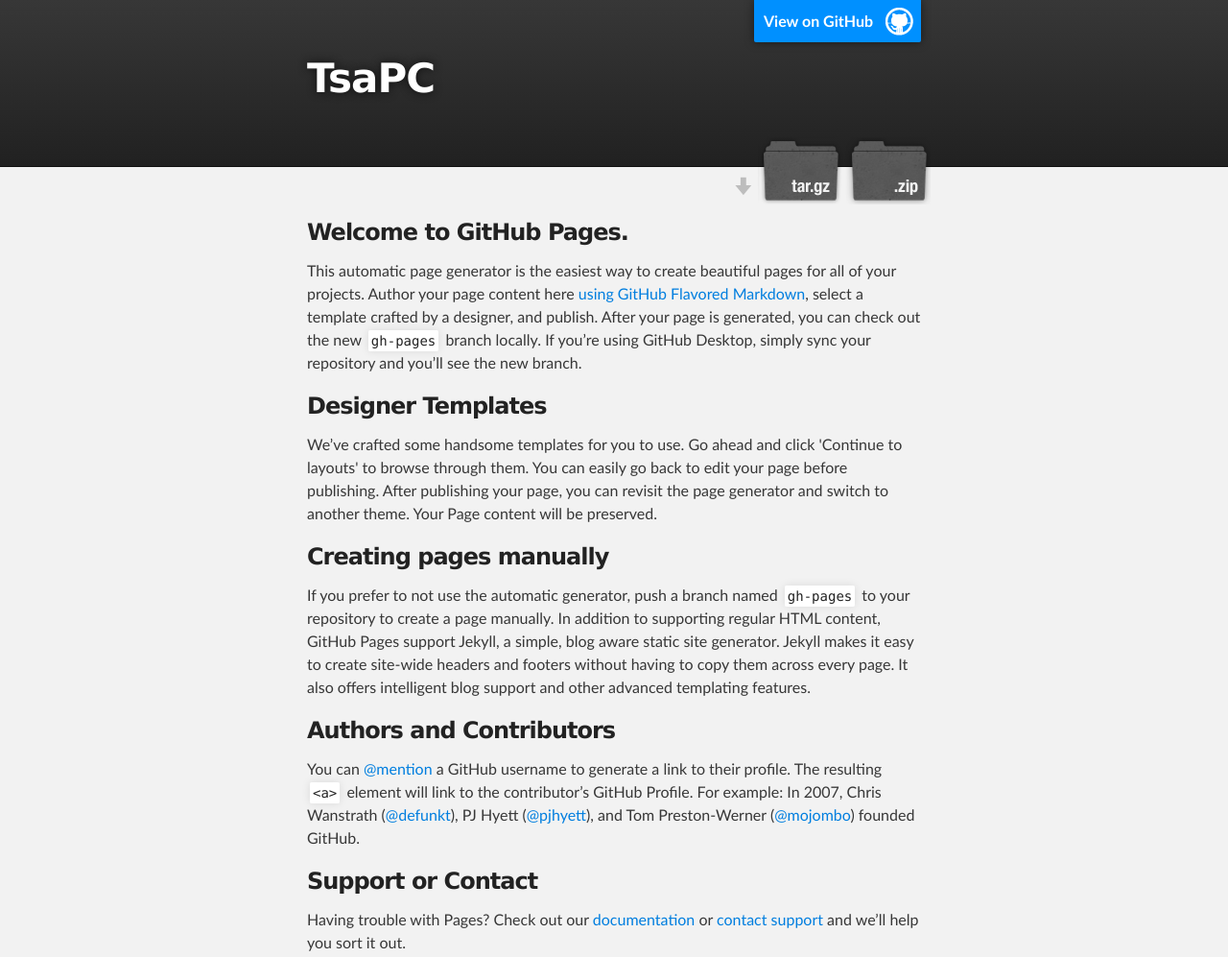
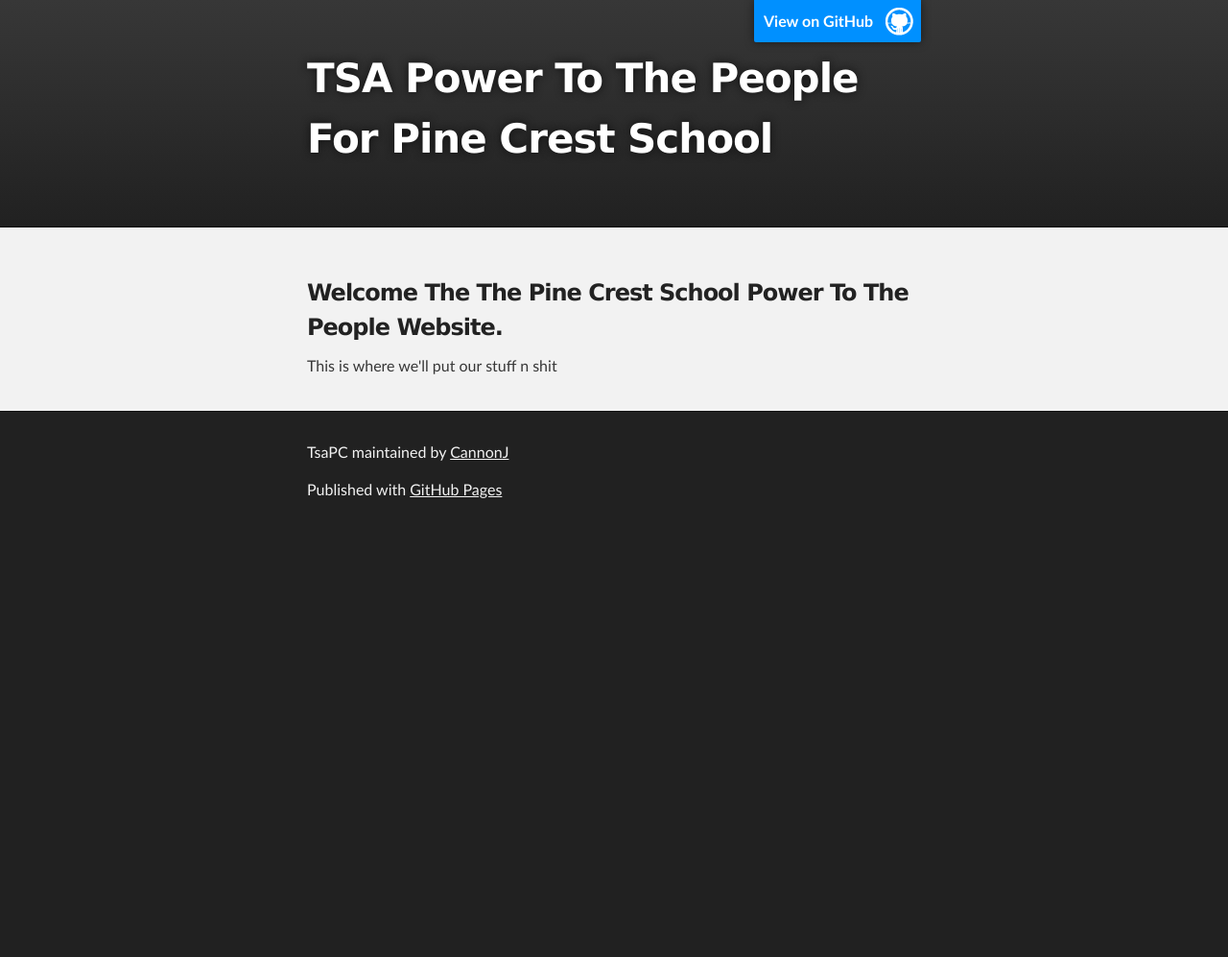
Before and after one commit to CannonJ/TSA, a plain HTML site: page index.html in a window 1280 px wide. Shown: the top 997 px of the page at 96% size. After the commit the page ends 800 px from the top, so only its background shows below. Drawn offline with Linux system fonts and the light colour scheme.

Commit message:
Update index.html
will this look good? idk lol

```diff
--- a/index.html
+++ b/index.html
@@ -18,13 +18,9 @@
         <header class="inner">
           <a id="forkme_banner" href="https://github.com/CannonJ/TSA">View on GitHub</a>
 
-          <h1 id="project_title">TsaPC</h1>
+          <h1 id="project_title">TSA Power To The People For Pine Crest School</h1>
           <h2 id="project_tagline"></h2>
 
-            <section id="downloads">
-              <a class="zip_download_link" href="https://github.com/CannonJ/TSA/zipball/master">Download this project as a .zip file</a>
-              <a class="tar_download_link" href="https://github.com/CannonJ/TSA/tarball/master">Download this project as a tar.gz file</a>
-            </section>
         </header>
     </div>
 
@@ -32,29 +28,9 @@
     <div id="main_content_wrap" class="outer">
       <section id="main_content" class="inner">
         <h3>
-<a id="welcome-to-github-pages" class="anchor" href="#welcome-to-github-pages" aria-hidden="true"><span class="octicon octicon-link"></span></a>Welcome to GitHub Pages.</h3>
+<a id="welcome-to-pc-tsa" class="anchor" href="#welcome-to-pc-tsa" aria-hidden="true"><span class="octicon octicon-link"></span></a>Welcome The The Pine Crest School Power To The People Website.</h3>
 
-<p>This automatic page generator is the easiest way to create beautiful pages for all of your projects. Author your page content here <a href="https://guides.github.com/features/mastering-markdown/">using GitHub Flavored Markdown</a>, select a template crafted by a designer, and publish. After your page is generated, you can check out the new <code>gh-pages</code> branch locally. If you’re using GitHub Desktop, simply sync your repository and you’ll see the new branch.</p>
-
-<h3>
-<a id="designer-templates" class="anchor" href="#designer-templates" aria-hidden="true"><span class="octicon octicon-link"></span></a>Designer Templates</h3>
-
-<p>We’ve crafted some handsome templates for you to use. Go ahead and click 'Continue to layouts' to browse through them. You can easily go back to edit your page before publishing. After publishing your page, you can revisit the page generator and switch to another theme. Your Page content will be preserved.</p>
-
-<h3>
-<a id="creating-pages-manually" class="anchor" href="#creating-pages-manually" aria-hidden="true"><span class="octicon octicon-link"></span></a>Creating pages manually</h3>
-
-<p>If you prefer to not use the automatic generator, push a branch named <code>gh-pages</code> to your repository to create a page manually. In addition to supporting regular HTML content, GitHub Pages support Jekyll, a simple, blog aware static site generator. Jekyll makes it easy to create site-wide headers and footers without having to copy them across every page. It also offers intelligent blog support and other advanced templating features.</p>
-
-<h3>
-<a id="authors-and-contributors" class="anchor" href="#authors-and-contributors" aria-hidden="true"><span class="octicon octicon-link"></span></a>Authors and Contributors</h3>
-
-<p>You can <a href="https://github.com/blog/821" class="user-mention">@mention</a> a GitHub username to generate a link to their profile. The resulting <code>&lt;a&gt;</code> element will link to the contributor’s GitHub Profile. For example: In 2007, Chris Wanstrath (<a href="https://github.com/defunkt" class="user-mention">@defunkt</a>), PJ Hyett (<a href="https://github.com/pjhyett" class="user-mention">@pjhyett</a>), and Tom Preston-Werner (<a href="https://github.com/mojombo" class="user-mention">@mojombo</a>) founded GitHub.</p>
-
-<h3>
-<a id="support-or-contact" class="anchor" href="#support-or-contact" aria-hidden="true"><span class="octicon octicon-link"></span></a>Support or Contact</h3>
-
-<p>Having trouble with Pages? Check out our <a href="https://help.github.com/pages">documentation</a> or <a href="https://github.com/contact">contact support</a> and we’ll help you sort it out.</p>
+<p>This is where we'll put our stuff n shit
       </section>
     </div>
 
```
